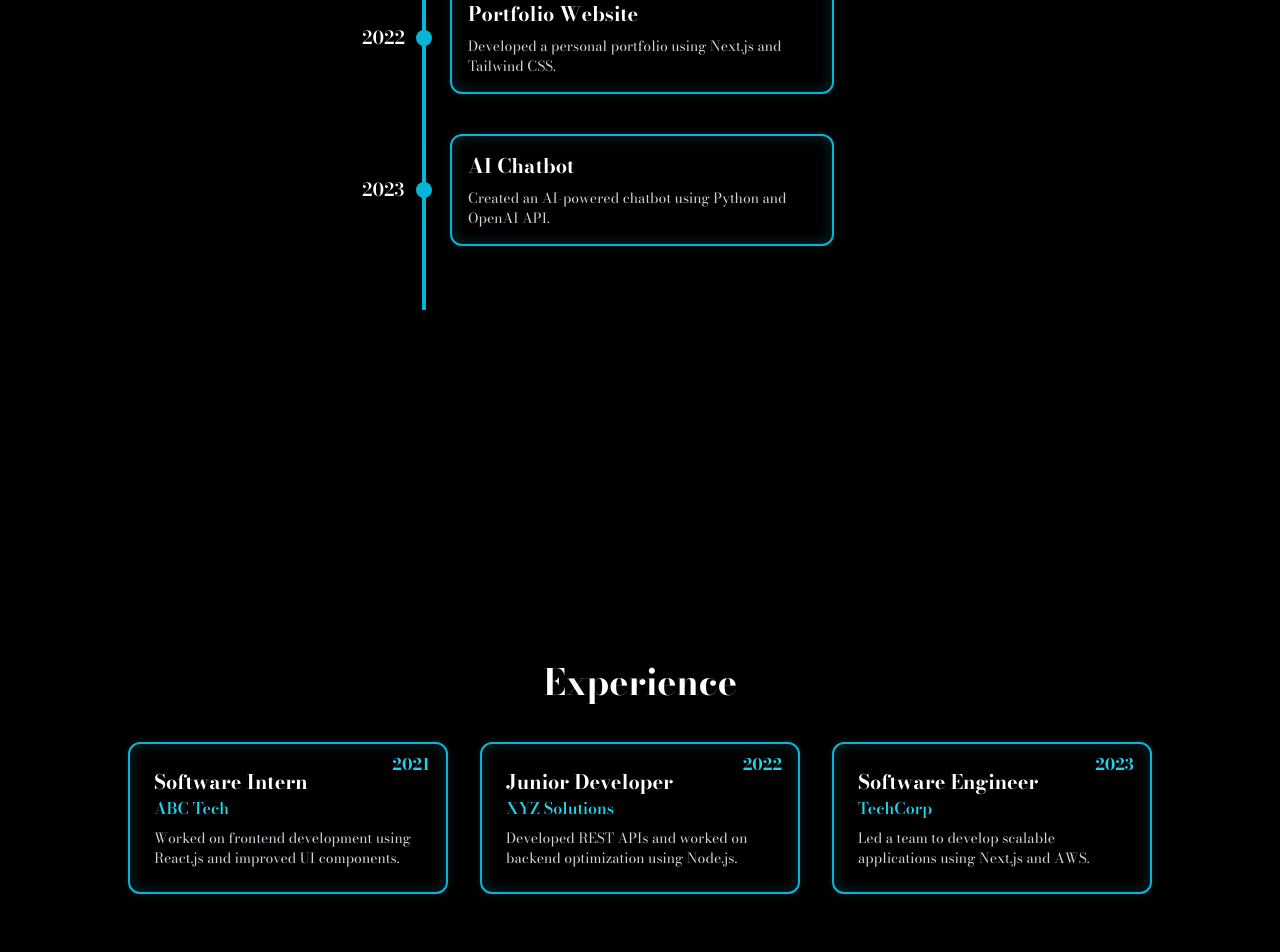
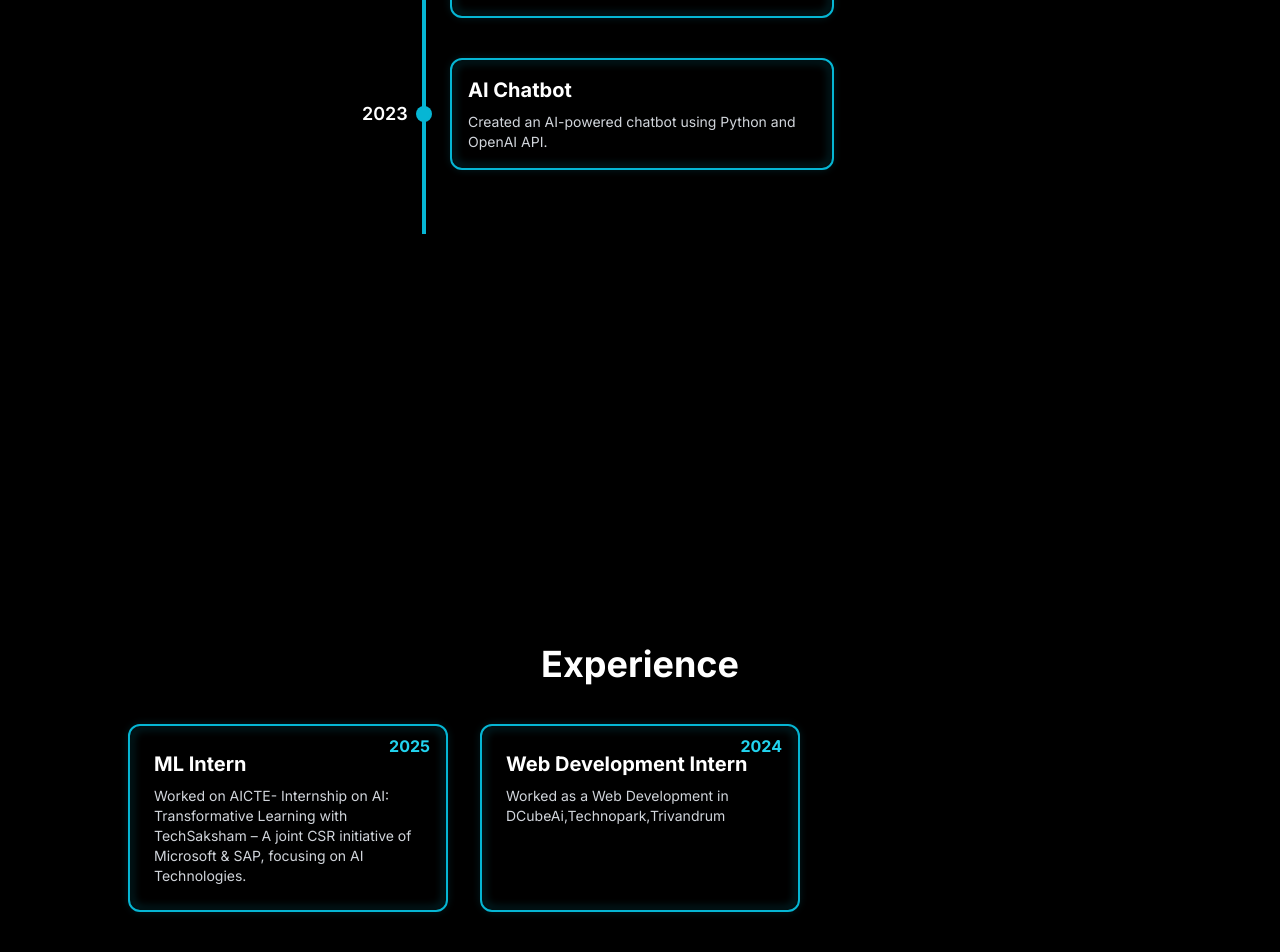
Before and after one commit to Aromal004/Portfolio, a React (Vite) app: page / in a window 1280 px wide. Shown: the part 1222-2174 px from the top of the page. Built offline with nearby package versions, Linux system fonts and the light colour scheme.

Commit message:
exp added

```diff
--- a/src/components/Experience.jsx
+++ b/src/components/Experience.jsx
@@ -2,9 +2,16 @@ import React from "react";
 import { motion } from "framer-motion";
 
 const experiences = [
-  { year: "2021", title: "Software Intern", company: "ABC Tech", description: "Worked on frontend development using React.js and improved UI components." },
-  { year: "2022", title: "Junior Developer", company: "XYZ Solutions", description: "Developed REST APIs and worked on backend optimization using Node.js." },
-  { year: "2023", title: "Software Engineer", company: "TechCorp", description: "Led a team to develop scalable applications using Next.js and AWS." },
+    {
+        year: "2025",
+        title: "ML Intern",
+        description: "Worked on AICTE- Internship on AI: Transformative Learning with TechSaksham – A joint CSR initiative of Microsoft & SAP, focusing on AI Technologies."
+    },
+    {
+        year: "2024",
+        title: "Web Development Intern",
+        description: "Worked as a Web Development in DCubeAi,Technopark,Trivandrum"
+      },
 ];
 
 const Experience = () => {
--- a/src/components/ProjectTimeline.jsx
+++ b/src/components/ProjectTimeline.jsx
@@ -7,11 +7,6 @@ const projects = [
     title: "CareNexus",
     description: "A Healthcare Management Application designed to streamline patient care by enabling seamless communication, appointment scheduling, and health tracking between patients and doctors. Built using ReactJS for the frontend, Django for backend logic, and PostgreSQL for robust data management.",
     link: "https://github.com/Aromal004/CareNexus.git"
-  },
-  {
-    year: "2022",
-    title: "Portfolio Website",
-    description: "Developed a personal portfolio using Next.js and Tailwind CSS."
   },
   {
     year: "2023",
--- a/src/index.css
+++ b/src/index.css
@@ -1,4 +1,4 @@
-@import url('https://fonts.googleapis.com/css2?family=Bodoni+Moda:ital,opsz,wght@0,6..96,400..900;1,6..96,400..900&display=swap');
+@import url('https://fonts.googleapis.com/css2?family=Inter:ital,opsz,wght@0,14..32,100..900;1,14..32,100..900&display=swap');
 
 @tailwind base;
 @tailwind components;
@@ -6,7 +6,7 @@
 
 
 :root{
-  font-family: "Bodoni Moda",san-serif;
+  font-family: "Inter",san-serif;
   background: #000;
 }
 .text-cyan-400 {
```
